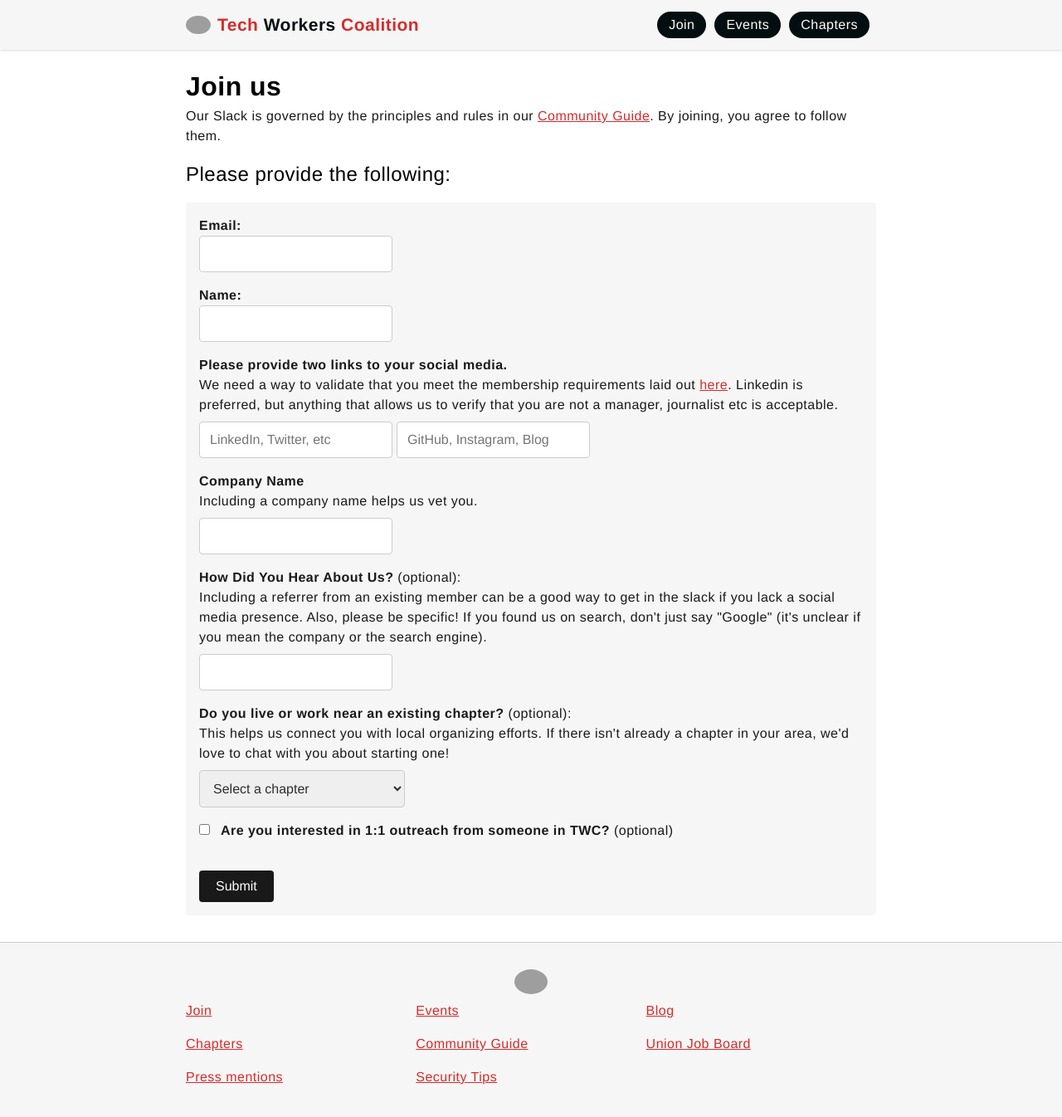
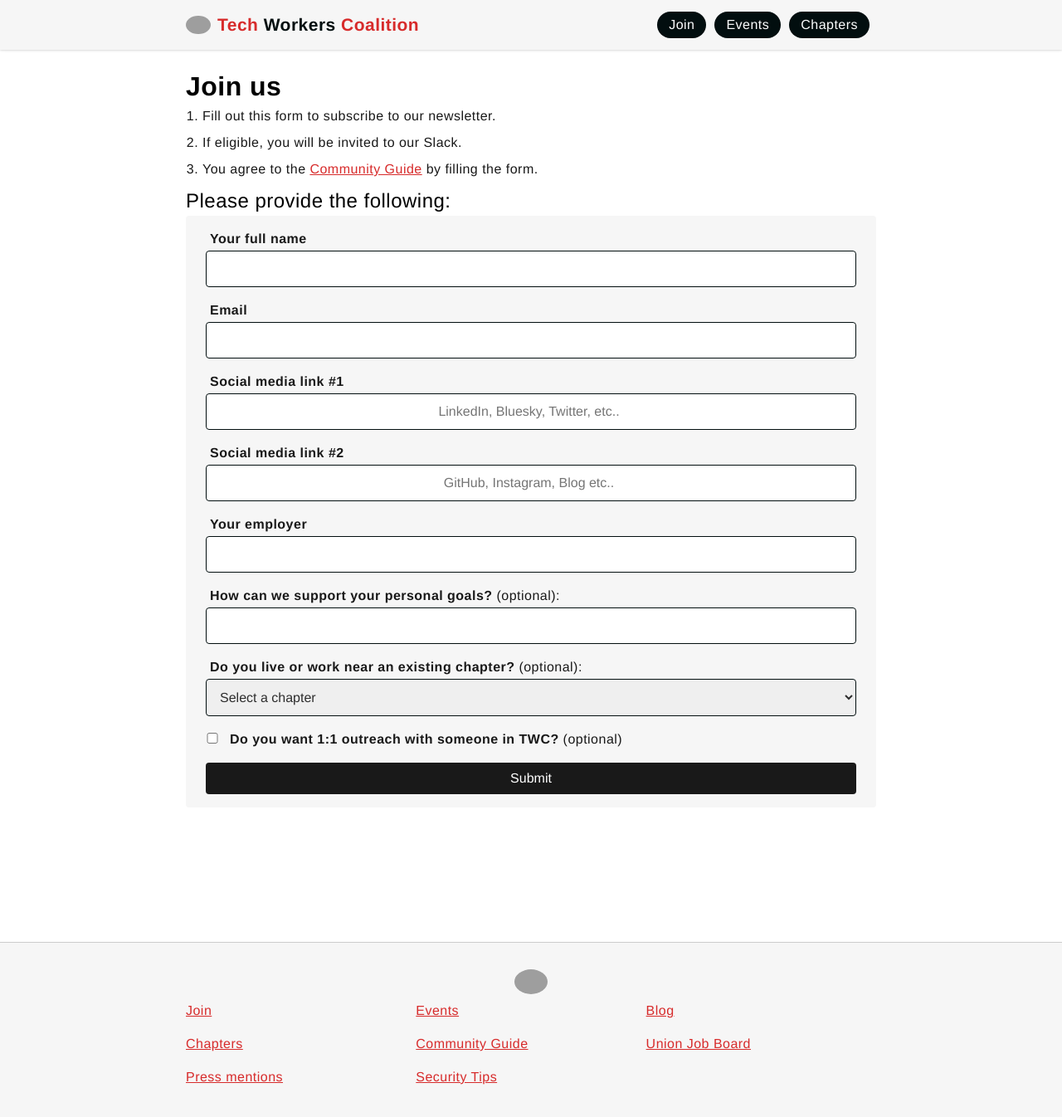
Before and after one commit to techworkersco/twc-site, a Jekyll site: the page built from join.md, in a window 1280 px wide and 1358 px high. Shown: the top 1346 px of the window at 83% size. Built offline with Jekyll 4.4.1, drawn with Linux system fonts in a browser that asks for light colours; grey boxes are pictures that could not be loaded.

Commit message:
Simplify signup form

```diff
--- a/_includes/main.scss
+++ b/_includes/main.scss
@@ -451,7 +451,38 @@
 
 form {
   border-radius: 4px;
-  padding: 1rem;
+  padding: 0 1.5rem 1rem 1.5rem;
+  margin: auto;
+
+  label {
+    margin: 0;
+    width: 100%;
+
+    div, input::placeholder {
+      padding-top: 1rem;
+      padding-bottom: 2px;
+      margin-left: 5px;
+    }
+
+    input::placeholder {
+      text-align: center;
+    }
+  }
+
+  input, select[name=nearby-chapter] {
+    &:focus{
+      outline: none;
+      border: 1px solid $red;
+    }
+  }
+
+  input, select[name=nearby-chapter], input[type=submit] {
+    width: 100%;
+
+    &#outreach {
+      width: 1rem;
+    }
+  }
 }
 
 label {
@@ -499,13 +530,12 @@
   }
 }
 
-input[type="email"],
-input[type="text"],
-input[type="url"],
+input[type=email],
+input[type=text],
+input[type=url],
 select {
   border: 1px solid;
   border-radius: 4px;
-  color: $grey;
   padding: 0.75rem;
 
   @include mobile {
@@ -514,12 +544,11 @@
   }
 }
 
-input[type="submit"],
+input[type=submit],
 .pagination {
   border-radius: 4px;
   border: 0;
   font-weight: 500;
-  margin-top: 20px;
   padding: 10px 20px;
 }
 
@@ -642,7 +671,7 @@
   form {
     background-color: $grey3;
   }
-  input[type="submit"] {
+  input[type=submit] {
     background: $grey2;
     color: $white;
 
@@ -650,11 +679,12 @@
       background-color: $red;
     }
   }
-  input[type="email"],
-  input[type="text"],
-  input[type="url"],
+  input[type=email],
+  input[type=text],
+  input[type=url],
   select {
-    border-color: #ccc;
+    color: $grey;
+    border-color: $black;
   }
   .primaryBg {
     background-color: $white;
@@ -708,7 +738,7 @@
   hr {
     border-bottom: 1px solid $grey;
   }
-  input[type="submit"] {
+  input[type=submit] {
     background-color: $red;
     color: $white;
 
@@ -716,9 +746,9 @@
       background-color: $grey2;
     }
   }
-  input[type="email"],
-  input[type="text"],
-  input[type="url"],
+  input[type=email],
+  input[type=text],
+  input[type=url],
   select {
     background: $grey2;
     border-color: transparent;
--- a/join.md
+++ b/join.md
@@ -6,42 +6,39 @@
 
 # Join us
 
-Our Slack is governed by the principles and rules in our [Community Guide](/community-guide). By joining, you agree to follow them.
+1. Fill out this form to subscribe to our newsletter.
+2. If eligible, you will be invited to our Slack.
+3. You agree to the [Community Guide](/community-guide) by filling the form.
 
-<h3 class="marg-b-3">Please provide the following:</h3>
+<h3>Please provide the following:</h3>
 <form class="join-form" method="POST" target="_blank" class="marg-b-4" data-netlify="true" action="/welcome" netlify-honeypot="bot-field">
   <label style="display:none">
     Don’t fill this out if you’re human: <input name="bot-field" />
   </label>
-  <label class="marg-b-3" for="email">
-    <div><b>Email:</b></div>
+  <label for="name">
+    <div><b>Your full name</b></div>
+    <input id="name" type="text" required name="name">
+  </label>
+  <label for="email">
+    <div><b>Email</b></div>
     <input id="email" type="email" required name="email">
   </label>
-  <label class="marg-b-3" for="name">
-    <div><b>Name:</b></div>
-    <input id="name" type="text" required name="name">
+  <label for="social">
+    <div><b>Social media link #1</b></div>
+    <input placeholder="LinkedIn, Bluesky, Twitter, etc.." id="social" required type="text" name="social_media_1" title="enter a valid url">
+    <div><b>Social media link #2</b></div>
+    <input placeholder="GitHub, Instagram, Blog etc.." type="text" required name="social_media_2" title="enter a valid url">
   </label>
-  <label class="marg-b-3" for="social">
-    <div class="marg-b-2">
-      <b>Please provide two links to your social media.</b>
-      <div>We need a way to validate that you meet the membership requirements laid out <a href="/community-guide#membership">here</a>. Linkedin is preferred, but anything that allows us to verify that you are not a manager, journalist etc is acceptable.</div>
-    </div>
-    <input placeholder="LinkedIn, Twitter, etc" id="social" required type="text" name="social_media_1" title="enter a valid url">
-    <input placeholder="GitHub, Instagram, Blog" type="text" required name="social_media_2" title="enter a valid url">
-  </label>
-  <label class="marg-b-3" for="company_name">
-    <div><b>Company Name</b></div>
-    <div class="marg-b-2">Including a company name helps us vet you.</div>
+  <label for="company_name">
+    <div><b>Your employer</b></div>
     <input id="company_name" type="text" name="company_name" required>
   </label>
-  <label class="marg-b-3" for="human-referrer">
-    <div><b>How Did You Hear About Us?</b> (optional):</div>
-    <div class="marg-b-2">Including a referrer from an existing member can be a good way to get in the slack if you lack a social media presence. Also, please be specific! If you found us on search, don't just say "Google" (it's unclear if you mean the company or the search engine).</div>
+  <label for="human-referrer">
+    <div><b>How can we support your personal goals?</b> (optional):</div>
     <input id="human-referrer" type="text" name="human-referrer">
   </label>
   <label class="marg-b-3" for="nearby-chapter">
     <div><b>Do you live or work near an existing chapter?</b> (optional):</div>
-    <div class="marg-b-2">This helps us connect you with local organizing efforts. If there isn't already a chapter in your area, we'd love to chat with you about starting one!</div>
     <select id="nearby-chapter" name="nearby-chapter">
       <option value="">Select a chapter</option>
       <option value="want-to-start">I want to help start a chapter</option>
@@ -53,7 +50,7 @@
   </label>
   <label class="marg-b-3" for="outreach">
     <input id="outreach" type="checkbox" name="outreach" value="wants-outreach" style="margin-right: 8px;">
-    <b>Are you interested in 1:1 outreach from someone in TWC?</b> (optional)
+    <b>Do you want 1:1 outreach with someone in TWC?</b> (optional)
   </label>
   <input type="submit" value="Submit">
 </form>
```
